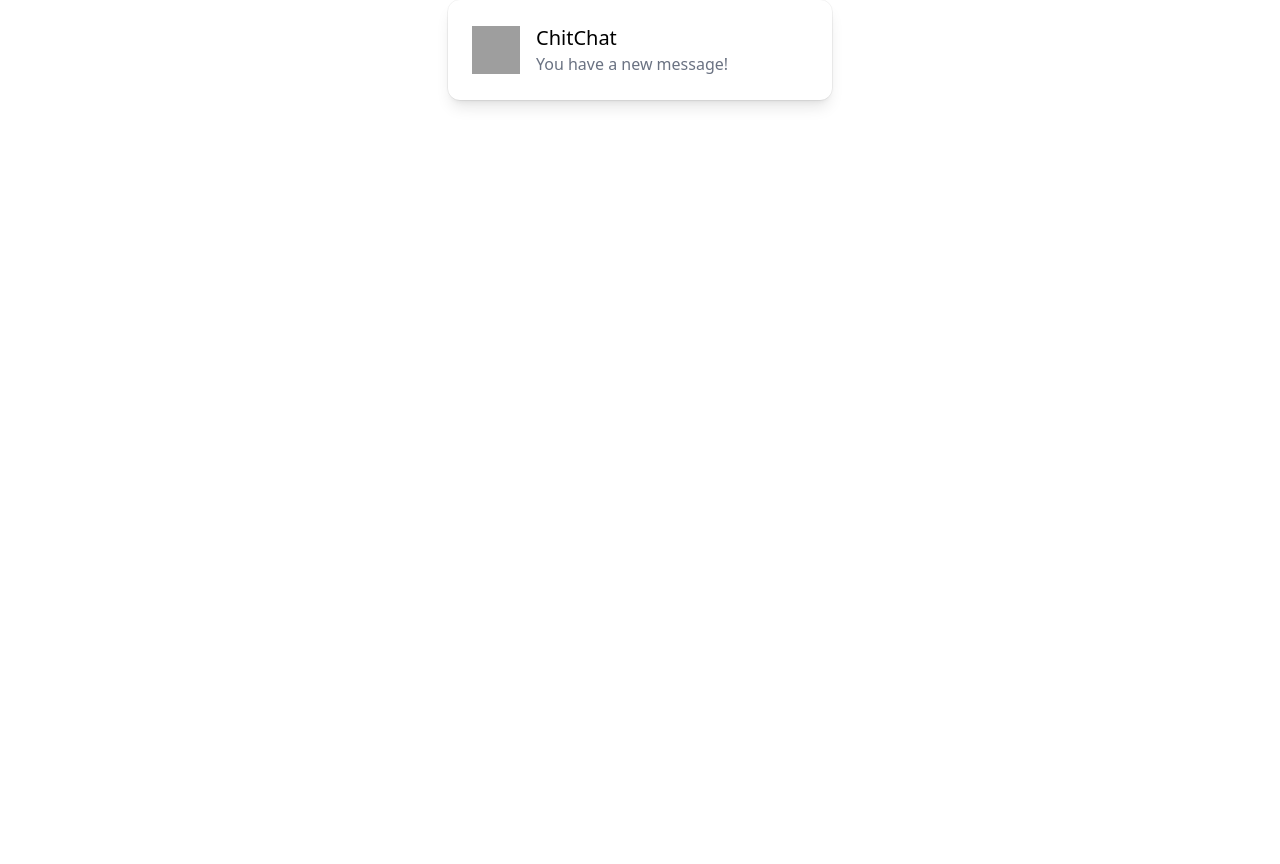
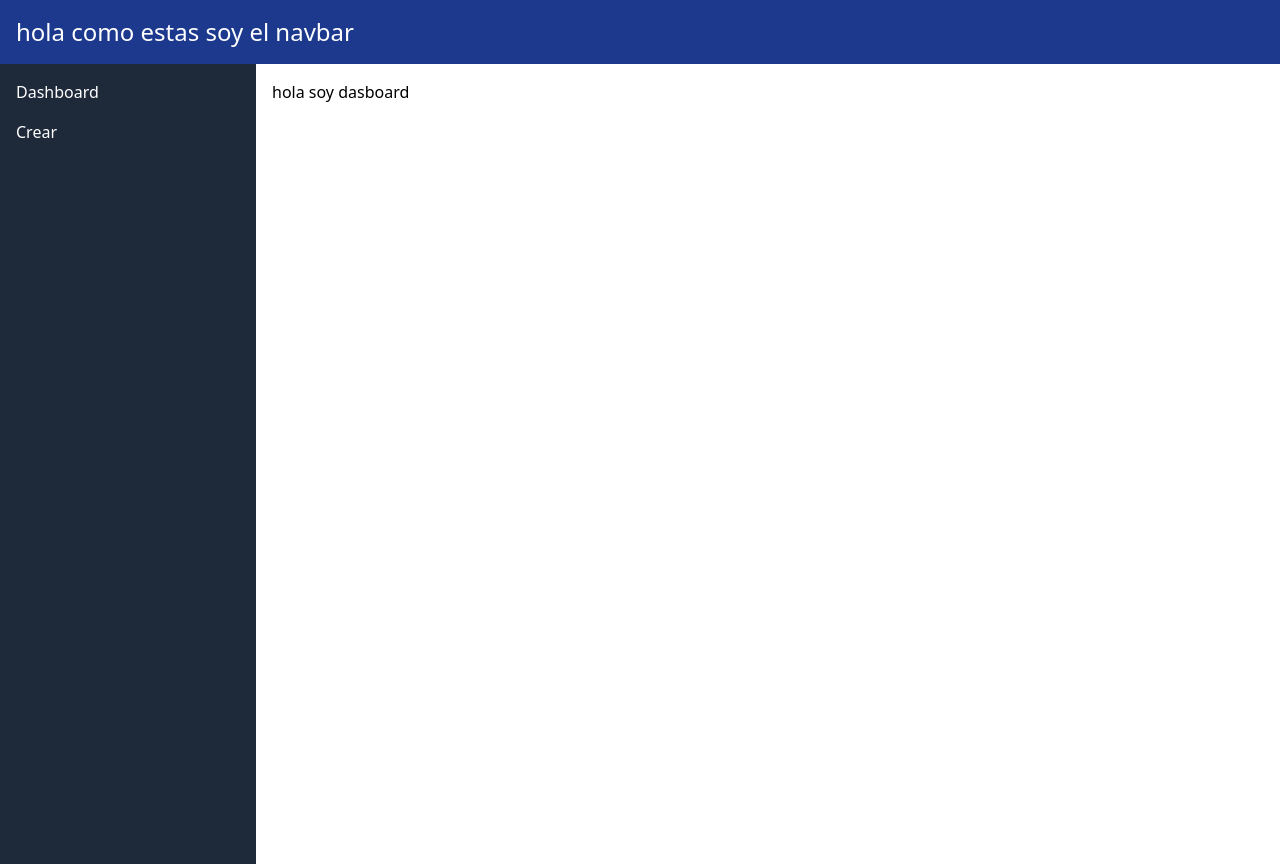
Before and after one commit to IVER-15-07/ohSansi, a React (Vite) app in the folder frontend/: page /AdminLayout in a window 1280 px wide. Before the commit the page ends 800 px from the top, so only its background shows below. Built offline with nearby package versions, Linux system fonts and the light colour scheme; grey boxes are pictures that could not be loaded.

Commit message:
ya esta  ruteado la parte  del admin

```diff
--- a/frontend/src/App.jsx
+++ b/frontend/src/App.jsx
@@ -1,4 +1,7 @@
 import { Routes, Route } from 'react-router-dom'
+import Navbar from './components/Navbar'
+import Home from './pages/Home'
+import AdminLayout from './layouts/AdminLayout'
 
 
 function App() {
@@ -6,16 +9,15 @@
 
   return (
 
-      <div>
 
-        <div class="mx-auto flex max-w-sm items-center gap-x-4 rounded-xl bg-white p-6 shadow-lg outline outline-black/5 dark:bg-slate-800 dark:shadow-none dark:-outline-offset-1 dark:outline-white/10">
-          <img class="size-12 shrink-0" src="/img/logo.svg" alt="ChitChat Logo" />
-          <div>
-            <div class="text-xl font-medium text-black dark:text-white">ChitChat</div>
-            <p class="text-gray-500 dark:text-gray-400">You have a new message!</p>
-         </div>
-        </div>
-      </div>
+      <>
+        <Navbar />
+        <Routes>
+          <Route path="/" element={<Home />} />
+          <Route path="/AdminLayout/*" element={<AdminLayout />} />
+        </Routes>
+      </>
+
 
 
   )
--- a/frontend/src/components/Navbar.jsx
+++ b/frontend/src/components/Navbar.jsx
@@ -2,10 +2,10 @@
 
 const Navbar = () => {
   return (
-    <div>
-        <h1>hola como estas</h1>
+    <div className="bg-blue-900 p-4">
+      <h1 className="text-white text-2xl">hola como estas soy el navbar </h1>
+    </div>
 
-    </div>
   )
 }
 
--- a/frontend/src/layouts/AdminLayout.jsx
+++ b/frontend/src/layouts/AdminLayout.jsx
@@ -1,10 +1,39 @@
 import React from 'react'
+import  {useState} from 'react'
+import Dashboard from '../pages/admin/Dashboard';
+import Create from '../pages/admin/Create';
+
 
 const AdminLayout = () => {
+
+  const [paginacion, setPaginacion] = useState("DASHBOARD");
+
+  const renderComponent = () => {
+    if(paginacion==='DASHBOARD'){
+      return <Dashboard/>
+    }else{
+      if(paginacion==='CREAR'){
+        return <Create/>
+      }
+
+    }
+
+  }
+
+
   return (
-    <div>
+    <div className="flex">
+    {/* Sidebar */}
+    <div className="w-1/5 p-4 bg-gray-800 text-white h-screen">
+      <button onClick={() => setPaginacion('DASHBOARD')} className="block mb-4">Dashboard</button>
+      <button onClick={() => setPaginacion('CREAR')} className="block mb-4">Crear</button>
+    </div>
 
+    {/* Main Content */}
+    <div className="w-4/5 p-4">
+      {renderComponent()}
     </div>
+  </div>
   )
 }
 
--- a/frontend/src/pages/Home.jsx
+++ b/frontend/src/pages/Home.jsx
@@ -0,0 +1,25 @@
+import React from 'react'
+import { useNavigate } from 'react-router-dom'
+
+const Home = () => {
+    const navigate = useNavigate()
+
+    const handleNavigate = () => {
+            navigate('/AdminLayout')
+    }
+
+
+  return (
+    <div>
+    <h1>Hola, ¿cómo estás? Soy Home</h1>
+    <button
+      onClick={handleNavigate}
+      className="mt-4 px-4 py-2 bg-blue-500 text-white rounded"
+    >
+      Ir a AdminLayout
+    </button>
+  </div>
+  )
+}
+
+export default Home
--- /dev/null
+++ b/frontend/src/pages/admin/Create.jsx
@@ -0,0 +1,11 @@
+import React from 'react'
+
+const Create = () => {
+  return (
+    <div>
+      <h1>hola soy el creador de la olimpiada</h1>
+    </div>
+  )
+}
+
+export default Create
--- /dev/null
+++ b/frontend/src/pages/admin/Dashboard.jsx
@@ -0,0 +1,12 @@
+import React from 'react'
+
+const Dashboard = () => {
+  return (
+    <div>
+        <h1>hola soy dasboard </h1>
+
+    </div>
+  )
+}
+
+export default Dashboard
```
Also changed, not shown: frontend/src/index.css (line endings or trailing spaces), frontend/src/pages/admin/hola.jsx (deleted).
